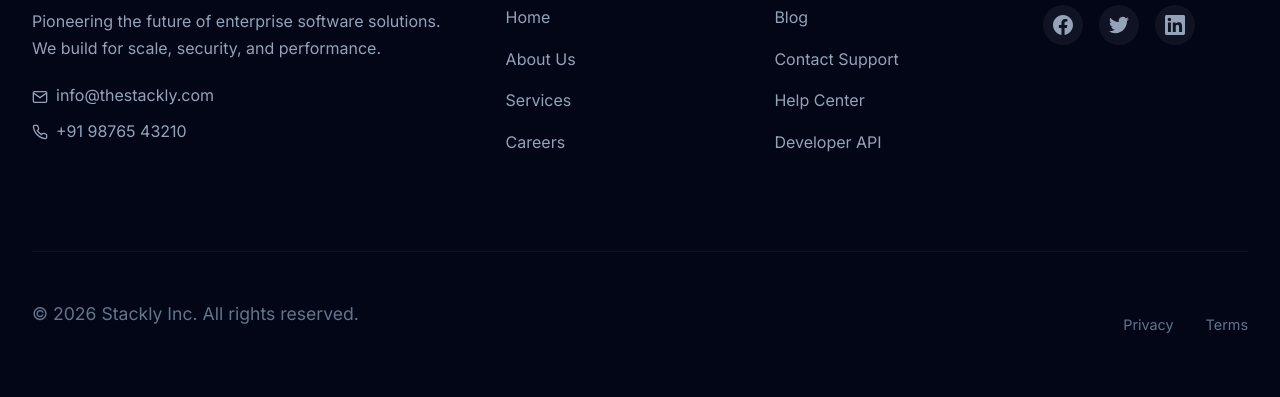
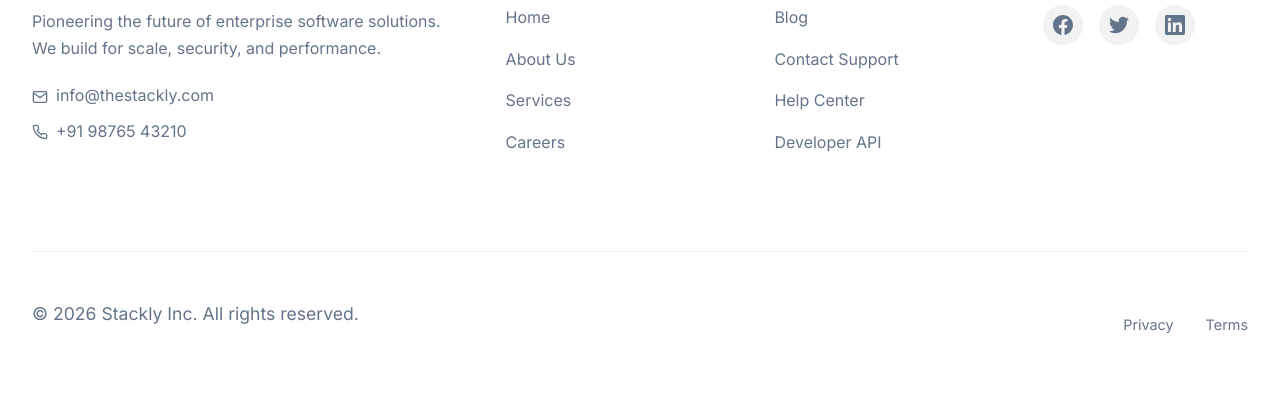
Before and after one commit to swethaaramesh23/corporate, a plain HTML site: page contact.html in a window 1280 px wide. Shown: the part 3384-3781 px from the top of the page. Drawn offline with Linux system fonts and the light colour scheme.

Commit message:
Add files via upload

```diff
--- a/contact.html
+++ b/contact.html
@@ -30,7 +30,8 @@
     </header>
 
     <main>
-        <div class="page-hero" style="background-image: linear-gradient(rgba(15, 23, 42, 0.8), rgba(15, 23, 42, 0.8)), url('assets/contact_hero.webp');">
+        <div class="page-hero"
+            style="background-image: linear-gradient(rgba(15, 23, 42, 0.8), rgba(15, 23, 42, 0.8)), url('assets/contact_hero.webp');">
             <div class="container animate-on-scroll">
                 <h1>Get in Touch</h1>
                 <p>We're here to help and answer any question you might have. Let's start a conversation.</p>
@@ -76,8 +77,10 @@
                     <div class="contact-info animate-slide-right delay-1">
                         <h3 style="margin-bottom:2rem;">Contact Information</h3>
                         <div class="contact-item" style="margin-bottom: 2rem; display: flex; gap: 1.5rem;">
-                            <div class="contact-icon" style="flex-shrink: 0; width: 48px; height: 48px; border-radius: 50%; background: rgba(255,255,255,0.1); display: flex; align-items: center; justify-content: center; color: white;"><svg width="24" height="24" viewBox="0 0 24 24" fill="none"
-                                    stroke="currentColor" stroke-width="2">
+                            <div class="contact-icon"
+                                style="flex-shrink: 0; width: 48px; height: 48px; border-radius: 50%; background: rgba(255,255,255,0.1); display: flex; align-items: center; justify-content: center; color: white;">
+                                <svg width="24" height="24" viewBox="0 0 24 24" fill="none" stroke="currentColor"
+                                    stroke-width="2">
                                     <path d="M21 10c0 7-9 13-9 13s-9-6-9-13a9 9 0 0 1 18 0z" />
                                     <circle cx="12" cy="10" r="3" />
                                 </svg></div>
@@ -88,8 +91,10 @@
                             </div>
                         </div>
                         <div class="contact-item" style="margin-bottom: 2rem; display: flex; gap: 1.5rem;">
-                            <div class="contact-icon" style="flex-shrink: 0; width: 48px; height: 48px; border-radius: 50%; background: rgba(255,255,255,0.1); display: flex; align-items: center; justify-content: center; color: white;"><svg width="24" height="24" viewBox="0 0 24 24" fill="none"
-                                    stroke="currentColor" stroke-width="2">
+                            <div class="contact-icon"
+                                style="flex-shrink: 0; width: 48px; height: 48px; border-radius: 50%; background: rgba(255,255,255,0.1); display: flex; align-items: center; justify-content: center; color: white;">
+                                <svg width="24" height="24" viewBox="0 0 24 24" fill="none" stroke="currentColor"
+                                    stroke-width="2">
                                     <path
                                         d="M22 16.92v3a2 2 0 0 1-2.18 2 19.79 19.79 0 0 1-8.63-3.07 19.5 19.5 0 0 1-6-6 19.79 19.79 0 0 1-3.07-8.67A2 2 0 0 1 4.11 2h3a2 2 0 0 1 2 1.72 12.84 12.84 0 0 0 .7 2.81 2 2 0 0 1-.45 2.11L8.09 9.91a16 16 0 0 0 6 6l1.27-1.27a2 2 0 0 1 2.11-.45 12.84 12.84 0 0 0 2.81.7A2 2 0 0 1 22 16.92z" />
                                 </svg></div>
@@ -99,8 +104,10 @@
                             </div>
                         </div>
                         <div class="contact-item" style="margin-bottom: 2rem; display: flex; gap: 1.5rem;">
-                            <div class="contact-icon" style="flex-shrink: 0; width: 48px; height: 48px; border-radius: 50%; background: rgba(255,255,255,0.1); display: flex; align-items: center; justify-content: center; color: white;"><svg width="24" height="24" viewBox="0 0 24 24" fill="none"
-                                    stroke="currentColor" stroke-width="2">
+                            <div class="contact-icon"
+                                style="flex-shrink: 0; width: 48px; height: 48px; border-radius: 50%; background: rgba(255,255,255,0.1); display: flex; align-items: center; justify-content: center; color: white;">
+                                <svg width="24" height="24" viewBox="0 0 24 24" fill="none" stroke="currentColor"
+                                    stroke-width="2">
                                     <path
                                         d="M4 4h16c1.1 0 2 .9 2 2v12c0 1.1-.9 2-2 2H4c-1.1 0-2-.9-2-2V6c0-1.1.9-2 2-2z" />
                                     <polyline points="22,6 12,13 2,6" />
@@ -121,21 +128,25 @@
                 <div class="text-center animate-on-scroll">
                     <span class="hero-subtitle">Our Offices</span>
                     <h2>Global Presence</h2>
-                    <p style="max-width: 600px; margin: 0 auto 3rem;">We have a global footprint to support our international clients and talent pool.</p>
+                    <p style="max-width: 600px; margin: 0 auto 3rem;">We have a global footprint to support our
+                        international clients and talent pool.</p>
                 </div>
                 <div class="grid-3">
                     <div class="card animate-on-scroll delay-1">
-                        <img src="assets/service_hero.webp" alt="London Office" style="width:100%; height: 180px; object-fit: cover; border-radius: var(--radius-md); margin-bottom: 1.5rem;">
+                        <img src="assets/service_hero.webp" alt="London Office"
+                            style="width:100%; height: 180px; object-fit: cover; border-radius: var(--radius-md); margin-bottom: 1.5rem;">
                         <h3>London, UK</h3>
                         <p>123 Tech Square, Shoreditch<br>London, EC2A 3AY<br>United Kingdom</p>
                     </div>
                     <div class="card animate-on-scroll delay-2">
-                        <img src="assets/services_hero.webp" alt="Singapore Office" style="width:100%; height: 180px; object-fit: cover; border-radius: var(--radius-md); margin-bottom: 1.5rem;">
+                        <img src="assets/services_hero.webp" alt="Singapore Office"
+                            style="width:100%; height: 180px; object-fit: cover; border-radius: var(--radius-md); margin-bottom: 1.5rem;">
                         <h3>Singapore</h3>
                         <p>88 Marina Boulevard, Level 45<br>Singapore 018989<br>Singapore</p>
                     </div>
                     <div class="card animate-on-scroll delay-3">
-                        <img src="assets/about_team.webp" alt="Bangalore Office" style="width:100%; height: 180px; object-fit: cover; border-radius: var(--radius-md); margin-bottom: 1.5rem;">
+                        <img src="assets/about_team.webp" alt="Bangalore Office"
+                            style="width:100%; height: 180px; object-fit: cover; border-radius: var(--radius-md); margin-bottom: 1.5rem;">
                         <h3>Bangalore, India</h3>
                         <p>Prestige Tech Park, Outer Ring Rd<br>Bangalore, 560103<br>India</p>
                     </div>
@@ -151,17 +162,23 @@
                     <h2>Frequently Asked Questions</h2>
                 </div>
                 <div style="max-width: 800px; margin: 3rem auto 0;" class="animate-on-scroll delay-1">
-                    <div style="margin-bottom: 2rem; padding: 2rem; background: var(--bg-light); border-radius: var(--radius-lg);">
+                    <div
+                        style="margin-bottom: 2rem; padding: 2rem; background: var(--bg-light); border-radius: var(--radius-lg);">
                         <h4 style="margin-bottom: 1rem;">How quickly can you respond?</h4>
-                        <p>Our team typically responds within 2-4 business hours for standard inquiries and within 30 minutes for critical enterprise issues.</p>
+                        <p>Our team typically responds within 2-4 business hours for standard inquiries and within 30
+                            minutes for critical enterprise issues.</p>
                     </div>
-                    <div style="margin-bottom: 2rem; padding: 2rem; background: var(--bg-light); border-radius: var(--radius-lg);">
+                    <div
+                        style="margin-bottom: 2rem; padding: 2rem; background: var(--bg-light); border-radius: var(--radius-lg);">
                         <h4 style="margin-bottom: 1rem;">Do you offer free consultations?</h4>
-                        <p>Yes! We offer a free 30-minute discovery call to understand your needs and propose a tailored technical solution for your business.</p>
+                        <p>Yes! We offer a free 30-minute discovery call to understand your needs and propose a tailored
+                            technical solution for your business.</p>
                     </div>
-                    <div style="margin-bottom: 2rem; padding: 2rem; background: var(--bg-light); border-radius: var(--radius-lg);">
+                    <div
+                        style="margin-bottom: 2rem; padding: 2rem; background: var(--bg-light); border-radius: var(--radius-lg);">
                         <h4 style="margin-bottom: 1rem;">Can we visit your offices?</h4>
-                        <p>Absolutely. We love meeting our partners. Please use the form above to schedule a visit to any of our global locations.</p>
+                        <p>Absolutely. We love meeting our partners. Please use the form above to schedule a visit to
+                            any of our global locations.</p>
                     </div>
                 </div>
             </div>
@@ -175,10 +192,22 @@
                     <a href="index.html" class="footer-logo">
                         <img src="logo1.webp" alt="Stackly Logo" style="height: 32px; width: auto;">
                     </a>
-                    <p style="margin-top:1.5rem;">Pioneering the future of enterprise software solutions. We build for scale, security, and performance.</p>
-                    <div style="margin-top: 1rem; font-size: 0.9rem; color: #94a3b8;">
-                        <p style="margin-bottom: 0.5rem;"><svg width="16" height="16" viewBox="0 0 24 24" fill="none" stroke="currentColor" stroke-width="2" style="vertical-align: middle; margin-right: 8px;"><path d="M4 4h16c1.1 0 2 .9 2 2v12c0 1.1-.9 2-2 2H4c-1.1 0-2-.9-2-2V6c0-1.1.9-2 2-2z"></path><polyline points="22,6 12,13 2,6"></polyline></svg>info@thestackly.com</p>
-                        <p><svg width="16" height="16" viewBox="0 0 24 24" fill="none" stroke="currentColor" stroke-width="2" style="vertical-align: middle; margin-right: 8px;"><path d="M22 16.92v3a2 2 0 0 1-2.18 2 19.79 19.79 0 0 1-8.63-3.07 19.5 19.5 0 0 1-6-6 19.79 19.79 0 0 1-3.07-8.67A2 2 0 0 1 4.11 2h3a2 2 0 0 1 2 1.72 12.84 12.84 0 0 0 .7 2.81 2 2 0 0 1-.45 2.11L8.09 9.91a16 16 0 0 0 6 6l1.27-1.27a2 2 0 0 1 2.11-.45 12.84 12.84 0 0 0 2.81.7A2 2 0 0 1 22 16.92z"></path></svg>+91 98765 43210</p>
+                    <p style="margin-top:1.5rem;">Pioneering the future of enterprise software solutions. We build for
+                        scale, security, and performance.</p>
+                    <div style="margin-top: 1rem; font-size: 0.9rem; color: var(--text-muted);">
+                        <p style="margin-bottom: 0.5rem;"><svg width="16" height="16" viewBox="0 0 24 24" fill="none"
+                                stroke="currentColor" stroke-width="2"
+                                style="vertical-align: middle; margin-right: 8px;">
+                                <path d="M4 4h16c1.1 0 2 .9 2 2v12c0 1.1-.9 2-2 2H4c-1.1 0-2-.9-2-2V6c0-1.1.9-2 2-2z">
+                                </path>
+                                <polyline points="22,6 12,13 2,6"></polyline>
+                            </svg>info@thestackly.com</p>
+                        <p><svg width="16" height="16" viewBox="0 0 24 24" fill="none" stroke="currentColor"
+                                stroke-width="2" style="vertical-align: middle; margin-right: 8px;">
+                                <path
+                                    d="M22 16.92v3a2 2 0 0 1-2.18 2 19.79 19.79 0 0 1-8.63-3.07 19.5 19.5 0 0 1-6-6 19.79 19.79 0 0 1-3.07-8.67A2 2 0 0 1 4.11 2h3a2 2 0 0 1 2 1.72 12.84 12.84 0 0 0 .7 2.81 2 2 0 0 1-.45 2.11L8.09 9.91a16 16 0 0 0 6 6l1.27-1.27a2 2 0 0 1 2.11-.45 12.84 12.84 0 0 0 2.81.7A2 2 0 0 1 22 16.92z">
+                                </path>
+                            </svg>+91 98765 43210</p>
                     </div>
                 </div>
                 <div class="footer-col">
@@ -195,24 +224,36 @@
                     <ul>
                         <li><a href="blog.html">Blog</a></li>
                         <li><a href="contact.html">Contact Support</a></li>
-                        <li><a href="#">Help Center</a></li>
-                        <li><a href="#">Developer API</a></li>
+                        <li><a href="404.html">Help Center</a></li>
+                        <li><a href="404.html">Developer API</a></li>
                     </ul>
                 </div>
                 <div class="footer-col">
                     <h4>Connect</h4>
                     <div class="social-icons" style="display:flex; gap: 1rem;">
-                        <a href="#" class="social-icon" style="color:#94a3b8;"><svg width="20" height="20" viewBox="0 0 24 24" fill="currentColor"><path d="M24 12.073c0-6.627-5.373-12-12-12s-12 5.373-12 12c0 5.99 4.388 10.954 10.125 11.854v-8.385H7.078v-3.47h3.047V9.43c0-3.007 1.792-4.669 4.533-4.669 1.312 0 2.686.235 2.686.235v2.953H15.83c-1.491 0-1.956.925-1.956 1.874v2.25h3.328l-.532 3.47h-2.796v8.385C19.612 23.027 24 18.062 24 12.073z"/></svg></a>
-                        <a href="#" class="social-icon" style="color:#94a3b8;"><svg width="20" height="20" viewBox="0 0 24 24" fill="currentColor"><path d="M23.953 4.57a10 10 0 01-2.825.775 4.958 4.958 0 002.163-2.723c-.951.555-2.005.959-3.127 1.184a4.92 4.92 0 00-8.384 4.482C7.69 8.095 4.067 6.13 1.64 3.162a4.822 4.822 0 00-.666 2.475c0 1.71.87 3.213 2.188 4.096a4.904 4.904 0 01-2.228-.616v.06a4.923 4.923 0 003.946 4.84 4.996 4.996 0 01-2.212.085 4.936 4.936 0 004.604 3.417 9.867 9.867 0 01-6.102 2.105c-.39 0-.779-.023-1.17-.067a13.995 13.995 0 007.557 2.209c9.053 0 13.998-7.496 13.998-13.985 0-.21 0-.42-.015-.63A9.935 9.935 0 0024 4.59z"/></svg></a>
-                        <a href="#" class="social-icon" style="color:#94a3b8;"><svg width="20" height="20" viewBox="0 0 24 24" fill="currentColor"><path d="M20.447 20.452h-3.554v-5.569c0-1.328-.027-3.037-1.852-3.037-1.853 0-2.136 1.445-2.136 2.939v5.667H9.351V9h3.414v1.561h.046c.477-.9 1.637-1.85 3.37-1.85 3.601 0 4.267 2.37 4.267 5.455v6.286zM5.337 7.433c-1.144 0-2.063-.926-2.063-2.065 0-1.138.92-2.063 2.063-2.063 1.14 0 2.064.925 2.064 2.063 0 1.139-.925 2.065-2.064 2.065zm1.782 13.019H3.555V9h3.564v11.452zM22.225 0H1.771C.792 0 0 .774 0 1.729v20.542C0 23.227.792 24 1.771 24h20.451C23.2 24 24 23.227 24 22.271V1.729C24 .774 23.2 0 22.222 0h.003z"/></svg></a>
+                        <a href="404.html" class="social-icon" style="color:var(--text-muted);"><svg width="20"
+                                height="20" viewBox="0 0 24 24" fill="currentColor">
+                                <path
+                                    d="M24 12.073c0-6.627-5.373-12-12-12s-12 5.373-12 12c0 5.99 4.388 10.954 10.125 11.854v-8.385H7.078v-3.47h3.047V9.43c0-3.007 1.792-4.669 4.533-4.669 1.312 0 2.686.235 2.686.235v2.953H15.83c-1.491 0-1.956.925-1.956 1.874v2.25h3.328l-.532 3.47h-2.796v8.385C19.612 23.027 24 18.062 24 12.073z" />
+                            </svg></a>
+                        <a href="404.html" class="social-icon" style="color:var(--text-muted);"><svg width="20"
+                                height="20" viewBox="0 0 24 24" fill="currentColor">
+                                <path
+                                    d="M23.953 4.57a10 10 0 01-2.825.775 4.958 4.958 0 002.163-2.723c-.951.555-2.005.959-3.127 1.184a4.92 4.92 0 00-8.384 4.482C7.69 8.095 4.067 6.13 1.64 3.162a4.822 4.822 0 00-.666 2.475c0 1.71.87 3.213 2.188 4.096a4.904 4.904 0 01-2.228-.616v.06a4.923 4.923 0 003.946 4.84 4.996 4.996 0 01-2.212.085 4.936 4.936 0 004.604 3.417 9.867 9.867 0 01-6.102 2.105c-.39 0-.779-.023-1.17-.067a13.995 13.995 0 007.557 2.209c9.053 0 13.998-7.496 13.998-13.985 0-.21 0-.42-.015-.63A9.935 9.935 0 0024 4.59z" />
+                            </svg></a>
+                        <a href="404.html" class="social-icon" style="color:var(--text-muted);"><svg width="20"
+                                height="20" viewBox="0 0 24 24" fill="currentColor">
+                                <path
+                                    d="M20.447 20.452h-3.554v-5.569c0-1.328-.027-3.037-1.852-3.037-1.853 0-2.136 1.445-2.136 2.939v5.667H9.351V9h3.414v1.561h.046c.477-.9 1.637-1.85 3.37-1.85 3.601 0 4.267 2.37 4.267 5.455v6.286zM5.337 7.433c-1.144 0-2.063-.926-2.063-2.065 0-1.138.92-2.063 2.063-2.063 1.14 0 2.064.925 2.064 2.063 0 1.139-.925 2.065-2.064 2.065zm1.782 13.019H3.555V9h3.564v11.452zM22.225 0H1.771C.792 0 0 .774 0 1.729v20.542C0 23.227.792 24 1.771 24h20.451C23.2 24 24 23.227 24 22.271V1.729C24 .774 23.2 0 22.222 0h.003z" />
+                            </svg></a>
                     </div>
                 </div>
             </div>
             <div class="footer-bottom">
                 <p>&copy; 2026 Stackly Inc. All rights reserved.</p>
                 <div style="display:flex; gap: 2rem;">
-                    <a href="#">Privacy</a>
-                    <a href="#">Terms</a>
+                    <a href="404.html">Privacy</a>
+                    <a href="404.html">Terms</a>
                 </div>
             </div>
         </div>
--- a/css/style.css
+++ b/css/style.css
@@ -350,10 +350,12 @@ header.scrolled .nav-container { height: 70px; }
 
 /* Footer */
 footer {
-  background-color: #020617; /* Even darker blue-black for depth */
-  color: #94a3b8;
+  background: rgba(255, 255, 255, 0.8);
+  backdrop-filter: blur(16px);
+  -webkit-backdrop-filter: blur(16px);
+  color: var(--text-muted);
   padding: 8rem 0 3rem;
-  border-top: 1px solid rgba(255, 255, 255, 0.05);
+  border-top: 1px solid rgba(0, 0, 0, 0.05);
   font-family: 'Inter', sans-serif;
 }
 
@@ -365,7 +367,7 @@ footer {
 }
 
 .footer-col h4 {
-  color: white;
+  color: var(--text-main);
   font-size: 1.1rem;
   font-weight: 600;
   margin-bottom: 2rem;
@@ -376,7 +378,7 @@ footer {
 .footer-col p {
   font-size: 1rem;
   line-height: 1.7;
-  color: #94a3b8;
+  color: var(--text-muted);
 }
 
 .footer-col ul {
@@ -389,19 +391,19 @@ footer {
 }
 
 .footer-col ul li a {
-  color: #94a3b8;
+  color: var(--text-muted);
   transition: all var(--transition-normal);
   font-weight: 400;
 }
 
 .footer-col ul li a:hover {
-  color: white;
+  color: var(--primary-accent);
   transform: translateX(5px);
   display: inline-block;
 }
 
 .footer-bottom {
-  border-top: 1px solid rgba(255, 255, 255, 0.05);
+  border-top: 1px solid rgba(0, 0, 0, 0.05);
   padding-top: 3rem;
   display: flex;
   justify-content: space-between;
@@ -410,11 +412,11 @@ footer {
 }
 
 .footer-bottom a {
-  color: #64748b;
+  color: var(--text-muted);
 }
 
 .footer-bottom a:hover {
-  color: white;
+  color: var(--primary-accent);
 }
 
 .social-icons {
@@ -425,13 +427,13 @@ footer {
 .social-icon {
   width: 40px;
   height: 40px;
-  background: rgba(255, 255, 255, 0.05);
+  background: rgba(0, 0, 0, 0.05);
   border-radius: 50%;
   display: flex;
   align-items: center;
   justify-content: center;
   transition: all var(--transition-normal);
-  color: #94a3b8 !important;
+  color: var(--text-muted) !important;
 }
 
 .social-icon:hover {
```
Also changed, not shown: apply.html (+3 -3 lines), blog.html (+4 -4 lines), career.html (+4 -4 lines), index.html (+1 -1 lines).
